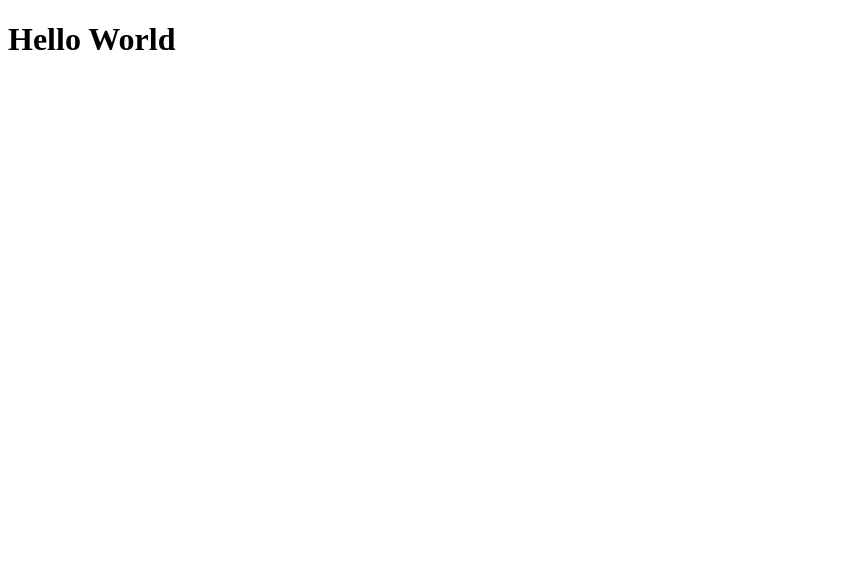
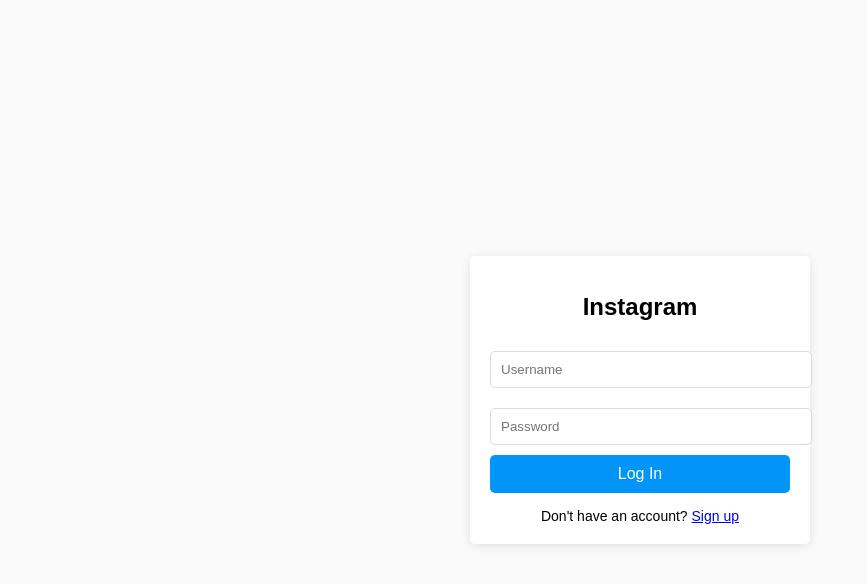
Before and after one commit to yuke001/hello_word, a plain HTML site: page index.html in a window 1280 px wide. Shown: the whole page, without its empty margins (0-867 px from the left). Drawn offline with Linux system fonts and the light colour scheme.

Commit message:
InstaV1.1

```diff
--- a/index.html
+++ b/index.html
@@ -3,11 +3,66 @@
 <head>
     <meta charset="UTF-8">
     <meta name="viewport" content="width=device-width, initial-scale=1.0">
-    <title>instagram</title>
+    <title>Instagram Login</title>
+    <style>
+        body {
+            font-family: Arial, sans-serif;
+            background-color: #fafafa;
+            display: flex;
+            justify-content: center;
+            align-items: center;
+            height: 100vh;
+            margin: 0;
+        }
+        .login-container {
+            background-color: white;
+            padding: 20px;
+            border-radius: 5px;
+            box-shadow: 0 2px 10px rgba(0, 0, 0, 0.1);
+            width: 300px;
+            text-align: center;
+        }
+        .login-container h1 {
+            font-size: 24px;
+            margin-bottom: 20px;
+        }
+        .login-container input {
+            width: 100%;
+            padding: 10px;
+            margin: 10px 0;
+            border: 1px solid #dbdbdb;
+            border-radius: 5px;
+        }
+        .login-container button {
+            width: 100%;
+            padding: 10px;
+            background-color: #0095f6;
+            color: white;
+            border: none;
+            border-radius: 5px;
+            font-size: 16px;
+            cursor: pointer;
+        }
+        .login-container button:hover {
+            background-color: #007bbf;
+        }
+        .login-container .signup {
+            margin-top: 15px;
+            font-size: 14px;
+        }
+    </style>
 </head>
 <body>
 
-    <h1>Hello World</h1>
+    <div class="login-container">
+        <h1>Instagram</h1>
+        <input type="text" placeholder="Username" required>
+        <input type="password" placeholder="Password" required>
+        <button type="submit">Log In</button>
+        <div class="signup">
+            Don't have an account? <a href="#">Sign up</a>
+        </div>
+    </div>
 
 </body>
 </html>
```
